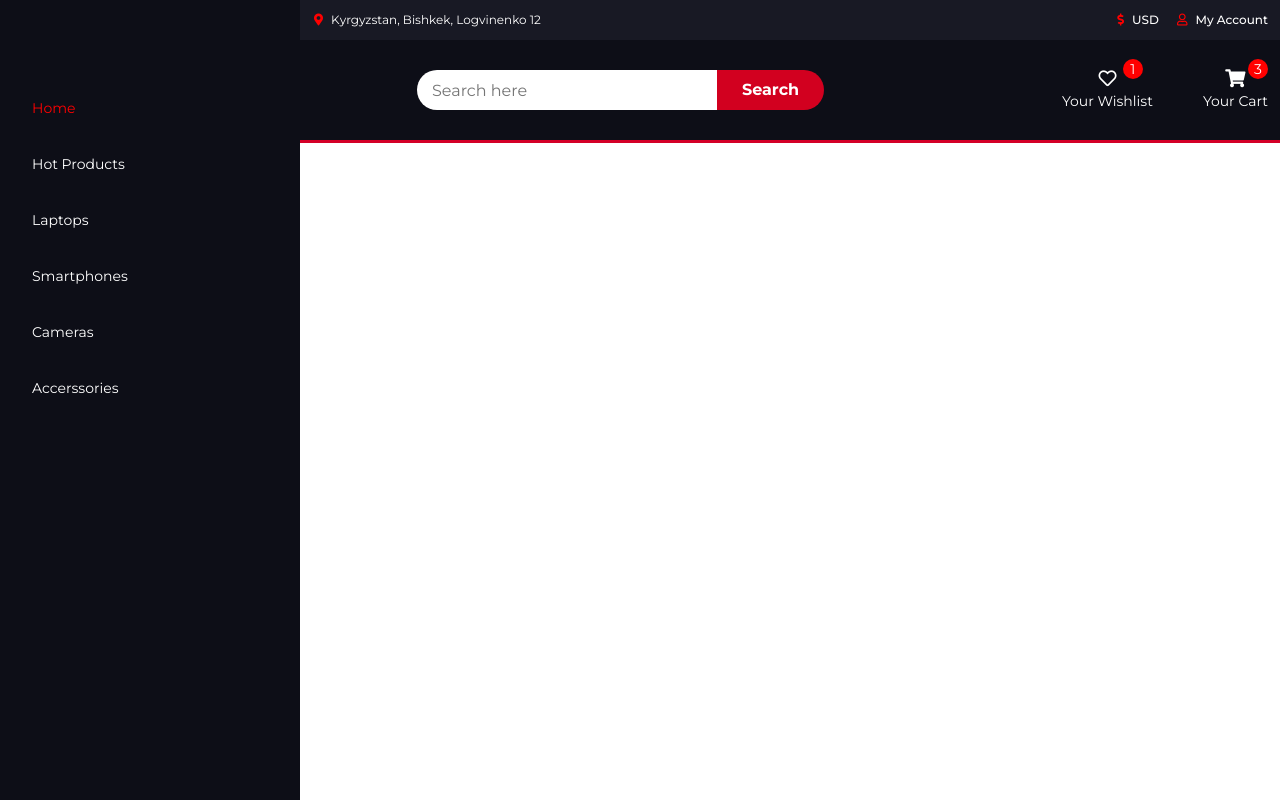
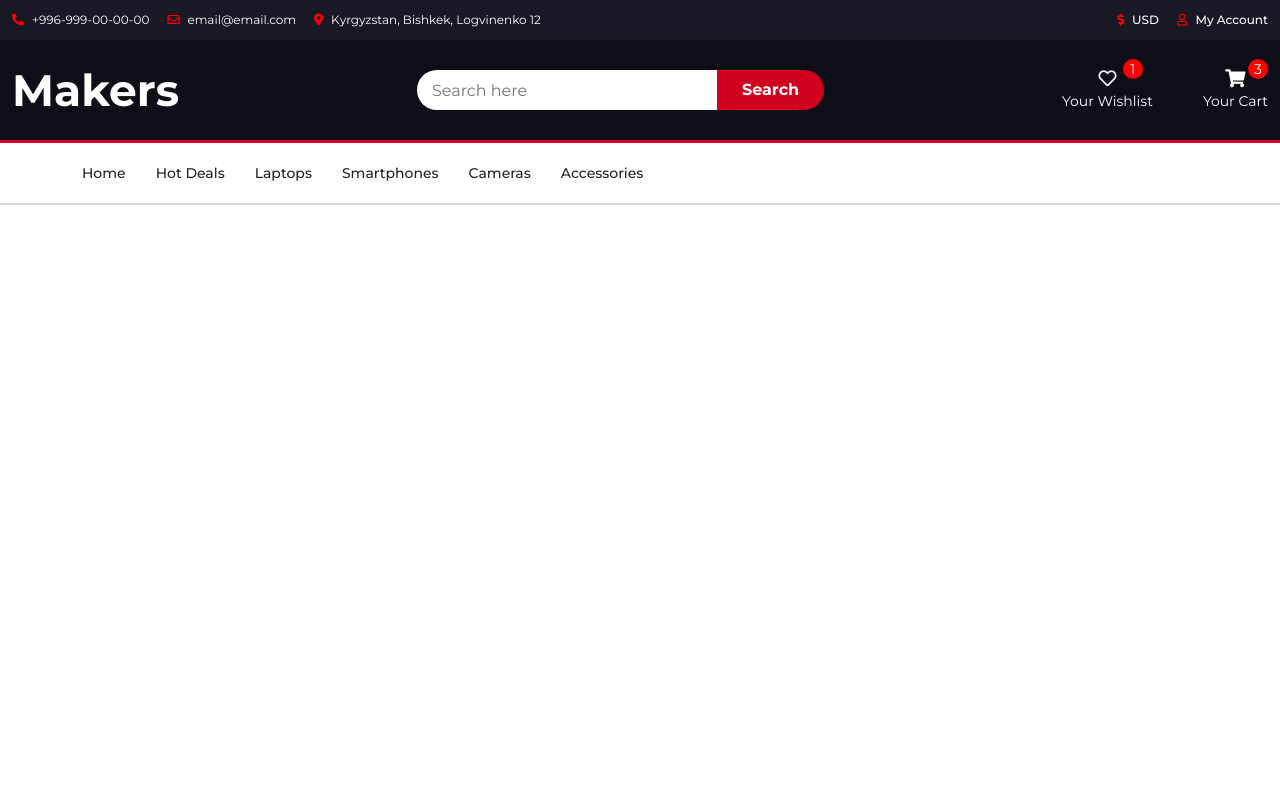
Before and after one commit to janbolotbatyrov/online_shop-makers, a React (Create React App) app: page / in a window 1280 px wide. Built offline with nearby package versions, Linux system fonts and the light colour scheme; the HTML template or start-up script is replaced by a standard one.

Commit message:
сверстал нав. меню

```diff
--- a/src/App.css
+++ b/src/App.css
@@ -10,3 +10,13 @@ p{
     margin: 0;
     padding: 0;
 }
+
+ul{
+    margin: 0;
+    padding: 0;
+}
+
+li{
+    margin: 0;
+    padding: 0;
+}
--- a/src/Routes.jsx
+++ b/src/Routes.jsx
@@ -1,5 +1,6 @@
 import React from 'react'
 import { BrowserRouter, Route, Switch } from 'react-router-dom'
+import Header from './components/Header/Header'
 import Home from './components/Home/Home'
 
 const Routes = () => {
--- a/src/components/Home/BurgerMenu/BurgerMenu.jsx
+++ b/src/components/Header/HeaderMain/BurgerMenu/BurgerMenu.jsx
@@ -2,7 +2,12 @@ import React from 'react'
 import { Link } from 'react-router-dom'
 import classes from './BurgerMenu.module.css'
 
-const BurgerMenu = () => {
+const BurgerMenu = (props) => {
+
+    function handleClick(){
+        props.setOpen(false)
+    }
+
     return (
         <div className={classes.burgerMenu}>
             <div className={classes.burgerMenuInner}>
@@ -26,6 +31,9 @@ const BurgerMenu = () => {
                         <Link to='/accerssories' className={classes.burgerMenuLink}>Accerssories</Link>
                     </li>
                 </ul>
+                <div className={classes.burgerMenuClose} onClick={handleClick}>
+                    <i className="fas fa-times"></i>
+                </div>
             </div>
         </div>
     )
--- a/src/components/Home/BurgerMenu/BurgerMenu.module.css
+++ b/src/components/Header/HeaderMain/BurgerMenu/BurgerMenu.module.css
@@ -1,4 +1,11 @@
 .burgerMenu{
+    width: 100vw;
+    height: 100vh;
+    background-color: rgba(0,0,0,.8);
+    position: absolute;
+    top: 0;
+    left: 0;
+    z-index: 7;
 }
 
 .burgerMenuInner{
@@ -11,7 +18,6 @@
     background-color: #0d0e17;
     font-family: 'Montserrat', sans-serif;
     color: #fff;
-
 }
 
 .burgerMenuList{
@@ -33,3 +39,14 @@
     color: red;
     text-decoration: none;
 }
+
+.burgerMenuClose{
+    position: absolute;
+    top: 5%;
+    right: 10%;
+    font-size: 22px;
+}
+
+.burgerMenuClose:hover{
+    color: red;
+}
--- a/src/components/Header/HeaderMain/HeaderMain.jsx
+++ b/src/components/Header/HeaderMain/HeaderMain.jsx
@@ -1,8 +1,11 @@
 import React, { useState } from "react";
 import { Link } from "react-router-dom";
+import BurgerMenu from "./BurgerMenu/BurgerMenu";
 import classes from "./HeaderMain.module.css";
 
 const HeaderMain = () => {
+
+    const [open, setOpen] = useState(false)
 
     return (
         <div className={classes.headerMain}>
@@ -26,13 +29,14 @@ return (
                             <div>Your Cart</div>
                             <span>3</span>
                         </div>
-                <div className={classes.headerMainBurgerMenu}  >
+                        <div className={classes.headerMainBurgerMenu} onClick={() => setOpen(!open)}>
                             <i className="fas fa-bars"></i>
                             <div>Menu</div>
                         </div>
                     </div>
                 </div>
             </div>
+            {open ? <BurgerMenu setOpen={setOpen} /> : null}
         </div>
     );
 };
--- a/src/components/Header/HeaderMain/HeaderMain.module.css
+++ b/src/components/Header/HeaderMain/HeaderMain.module.css
@@ -133,3 +133,26 @@
         display: block;
     }
 }
+
+
+@media screen and (max-width:376px) {
+    .headerMainSearch input{
+        width: 250px;
+    }
+    .headerMainSearch button{
+        width: 80px;
+        padding: 0;
+    }
+}
+
+@media screen and (max-width:320px) {
+    .headerMainSearch input{
+        width: 200px;
+    }
+    .headerMainCarts div{
+        margin: 0;
+    }
+    .headerMainCarts div+div{
+        margin-left: 40px;
+    }
+}
--- a/src/components/Header/HeaderTop/HeaderTop.module.css
+++ b/src/components/Header/HeaderTop/HeaderTop.module.css
@@ -91,3 +91,25 @@
         margin: 0;
     }
 }
+
+@media screen and (max-width: 376px) {
+    .headerTopContacts{
+        display: none;
+    }
+    .headerTopAccounts{
+        width: 100%;
+        display: flex;
+        justify-content: space-around;
+    }
+}
+
+@media screen and (max-width: 320px) {
+    .headerTopContacts{
+        display: none;
+    }
+    .headerTopAccounts{
+        width: 100%;
+        display: flex;
+        justify-content: space-around;
+    }
+}
--- a/src/components/Home/Home.jsx
+++ b/src/components/Home/Home.jsx
@@ -1,20 +1,13 @@
-import React, { useState } from 'react'
+import React from 'react'
 import Header from '../Header/Header'
-import BurgerMenu from './BurgerMenu/BurgerMenu'
+import NavMenu from '../NavMenu/NavMenu'
 
 const Home = () => {
-
-    const handleClick = () => {
-
-    }
 
     return (
         <div>
             <Header />
-            <BurgerMenu handleClick={handleClick} />
-            {/* {burgerMenu ? <BurgerMenu SetburgerMenu={burgerMenu} />
-                : null
-            } */}
+            <NavMenu />
         </div>
     )
 }
--- /dev/null
+++ b/src/components/NavMenu/NavMenu.jsx
@@ -0,0 +1,23 @@
+import React from 'react'
+import classes from './NavMenu.module.css'
+
+const NavMenu = () => {
+    return (
+        <div className={classes.navMenu}>
+            <div className="container">
+                <div className={classes.navMenuInner}>
+                    <ul className={classes.navMenuList}>
+                        <li>Home</li>
+                        <li>Hot Deals</li>
+                        <li>Laptops</li>
+                        <li>Smartphones</li>
+                        <li>Cameras</li>
+                        <li>Accessories</li>
+                    </ul>
+                </div>
+            </div>
+        </div>
+    )
+}
+
+export default NavMenu
--- /dev/null
+++ b/src/components/NavMenu/NavMenu.module.css
@@ -0,0 +1,29 @@
+.navMenu{
+    border-bottom: 2px solid rgb(218, 218, 218);
+}
+.navMenuInner{
+    height: 60px;
+    display: flex;
+    align-items: center;
+    font-family: 'Montserrat', sans-serif;
+    font-size: 14px;
+    font-weight: 500;
+}
+
+.navMenuList{
+    list-style-type: none;
+    display: flex;
+}
+
+.navMenuList li{
+    cursor: pointer;
+    transition: .1s;
+}
+
+.navMenuList li:hover{
+    color: rgb(255, 0, 0);
+}
+
+.navMenuList li+li{
+    margin-left: 30px;
+}
```
Also changed, not shown: src/context/Context.jsx (added, +27 -0 lines). Lines whose indentation alone changed are shown as unchanged.
